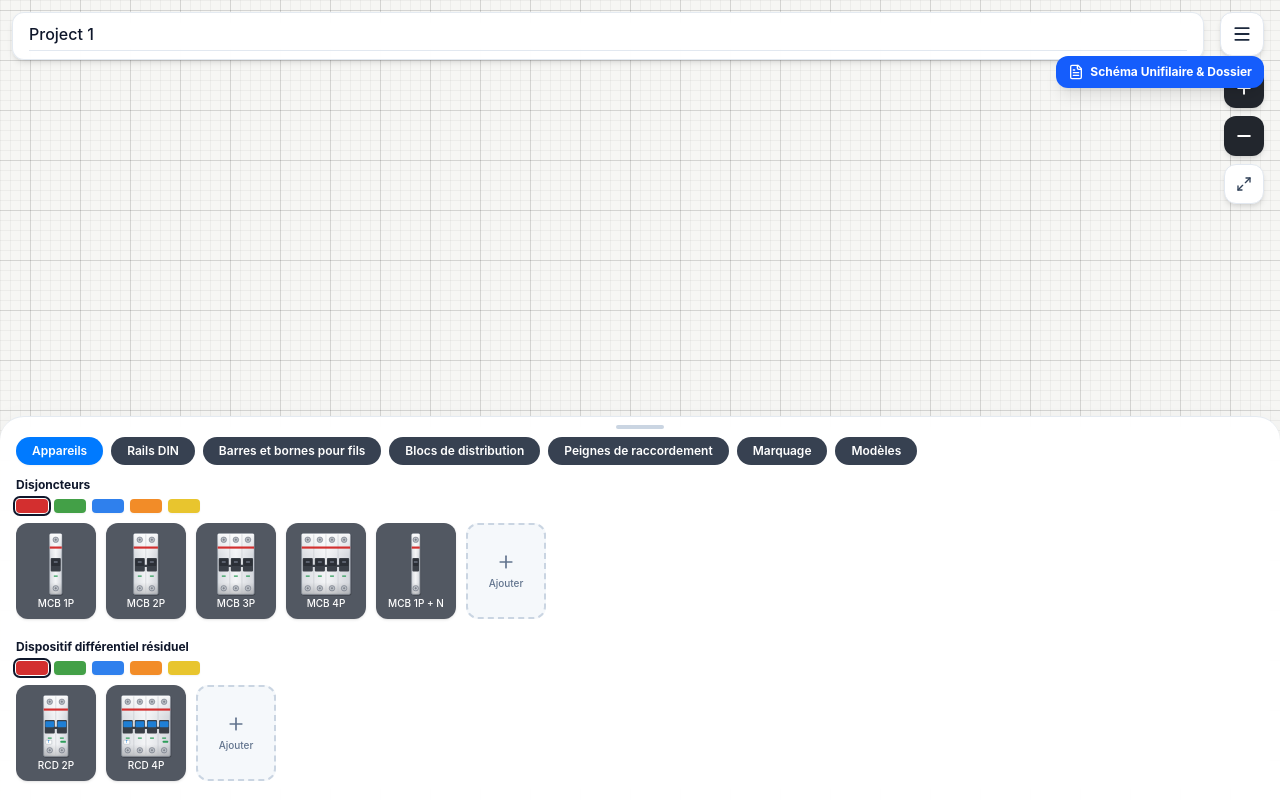
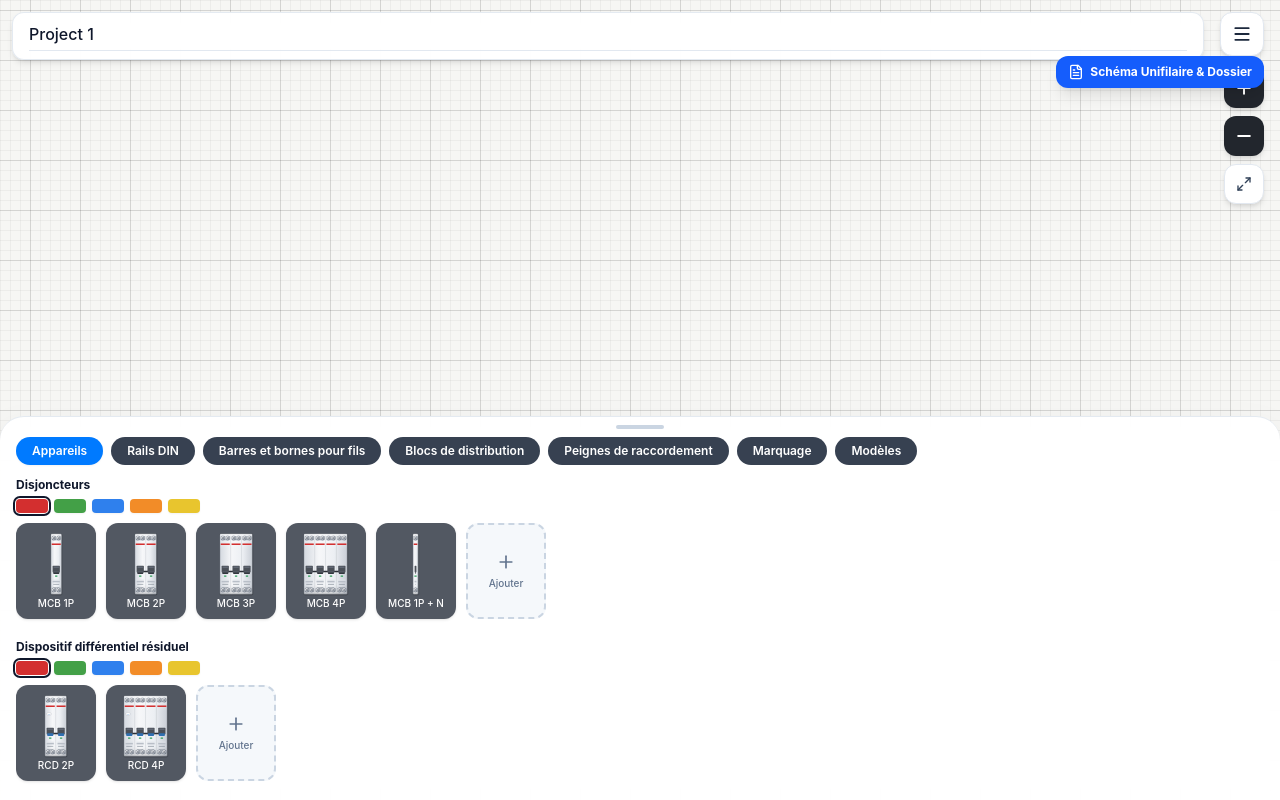
Before and after one commit to ARIEL-MD/TableauPro-app, a React (Vite) app: page / in a window 1280 px wide. Built offline with nearby package versions, Linux system fonts and the light colour scheme.

Commit message:
Disjoncteurs et différentiels : nouveau dessin (vis en croix, bande, manettes communes, plaquette)

```diff
--- a/src/components/DeviceThumbSvg.tsx
+++ b/src/components/DeviceThumbSvg.tsx
@@ -38,98 +38,123 @@ interface ModularDeviceProps {
  * Light grey body, coloured band, screw terminals top/bottom, black toggle.
  */
 const ModularDevice: React.FC<ModularDeviceProps> = ({ kind, modules, slim, stripe, className, label }) => {
-  const H = 90;
-  const mw = 18;
-  // "1P+N" is a half-width (1 module) device in the real world: draw it narrower.
-  const W = slim ? 12 : modules * mw;
-  const pad = 2.5;
-  const screws = slim ? 1 : modules;
-  const sw = slim ? W : mw;
+  // Dessin en unités : 1 module = 36, hauteur 200 (proportions d'un appareil réel)
+  const MW = 36;
+  const H = 200;
+  const PAD = 6;
+  const W = slim ? 18 : modules * MW;
+  const cols = slim ? 1 : modules;
   const isRes = kind === 'rccb' || kind === 'rcbo';
-  const handleColor = kind === 'sd' ? '#c62828' : isRes ? '#1e7fd6' : '#2b2f36';
+  const id = `md-${kind}-${cols}-${slim ? 's' : 'n'}`;
+  const cx = (i: number) => PAD + i * (slim ? 18 : MW) + (slim ? 9 : MW / 2);
+  const sw = slim ? 18 : MW;
 
-  const screw = (cx: number, cy: number) => (
-    <g key={`${cx}-${cy}`}>
-      <circle cx={cx} cy={cy} r={4.2} fill="#9aa0a8" stroke="#6b7280" strokeWidth={0.6} />
-      <circle cx={cx} cy={cy} r={3} fill="#c9cdd3" />
-      <line x1={cx - 2} y1={cy} x2={cx + 2} y2={cy} stroke="#5b616b" strokeWidth={0.9} />
-      <line x1={cx} y1={cy - 2} x2={cx} y2={cy + 2} stroke="#5b616b" strokeWidth={0.9} />
+  const screw = (x: number, y: number) => (
+    <g>
+      <circle cx={x} cy={y} r={7.5} fill="url(#md-screw)" stroke="#6b7280" strokeWidth={0.8} />
+      <path d={`M${x - 4} ${y - 4} L${x + 4} ${y + 4} M${x + 4} ${y - 4} L${x - 4} ${y + 4}`} stroke="#3f4650" strokeWidth={1.6} strokeLinecap="round" />
     </g>
   );
 
+  const labelW = label ? label.length * 5.2 + 8 : 0;
+  const labelH = 11;
+
   return (
-    <svg viewBox={`0 0 ${W + pad * 2} ${H + pad * 2}`} className={className} fill="none" preserveAspectRatio="xMidYMid meet">
+    <svg
+      viewBox={`0 0 ${W + PAD * 2} ${H + PAD * 2}`}
+      className={className}
+      fill="none"
+      preserveAspectRatio="xMidYMid meet"
+    >
       <defs>
-        <linearGradient id={`body-${kind}-${modules}-${slim ? 's' : 'n'}`} x1="0" y1="0" x2="1" y2="0">
-          <stop offset="0" stopColor="#d9dce1" />
-          <stop offset="0.5" stopColor="#f4f5f7" />
-          <stop offset="1" stopColor="#d3d6dc" />
+        <linearGradient id="md-body" x1="0" y1="0" x2="1" y2="0">
+          <stop offset="0" stopColor="#d4d9e0" />
+          <stop offset="0.35" stopColor="#f6f7f9" />
+          <stop offset="0.7" stopColor="#eceff3" />
+          <stop offset="1" stopColor="#c9ced6" />
         </linearGradient>
         <linearGradient id="md-gloss" x1="0" y1="0" x2="0" y2="1">
-          <stop offset="0" stopColor="#ffffff" stopOpacity="0.75" />
-          <stop offset="0.35" stopColor="#ffffff" stopOpacity="0" />
-          <stop offset="0.8" stopColor="#000000" stopOpacity="0" />
-          <stop offset="1" stopColor="#000000" stopOpacity="0.18" />
+          <stop offset="0" stopColor="#ffffff" stopOpacity="0.55" />
+          <stop offset="0.25" stopColor="#ffffff" stopOpacity="0" />
+          <stop offset="0.85" stopColor="#000000" stopOpacity="0" />
+          <stop offset="1" stopColor="#000000" stopOpacity="0.12" />
         </linearGradient>
-        <filter id="md-drop" x="-20%" y="-10%" width="150%" height="130%">
-          <feDropShadow dx="0.8" dy="1.4" stdDeviation="1" floodColor="#000000" floodOpacity="0.35" />
+        <radialGradient id="md-screw" cx="0.35" cy="0.35" r="0.7">
+          <stop offset="0" stopColor="#ffffff" />
+          <stop offset="0.6" stopColor="#b7bdc6" />
+          <stop offset="1" stopColor="#7d8592" />
+        </radialGradient>
+        <linearGradient id="md-handle" x1="0" y1="0" x2="0" y2="1">
+          <stop offset="0" stopColor="#5b616b" />
+          <stop offset="1" stopColor="#2a2e35" />
+        </linearGradient>
+        <filter id="md-shadow" x="-10%" y="-5%" width="130%" height="120%">
+          <feDropShadow dx="1" dy="2" stdDeviation="1.6" floodOpacity="0.35" />
         </filter>
       </defs>
-      {/* Body (ombre portée + reflet du boîtier) */}
-      <rect x={pad} y={pad} width={W} height={H} rx={2} fill={`url(#body-${kind}-${modules}-${slim ? 's' : 'n'})`} stroke="#9ca3af" strokeWidth={0.8} filter="url(#md-drop)" />
-      <rect x={pad} y={pad} width={W} height={H} rx={2} fill="url(#md-gloss)" />
-      <rect x={pad + 0.6} y={pad + 0.6} width={W - 1.2} height={1} rx={0.5} fill="#ffffff" opacity={0.7} />
-      {/* Module separations */}
-      {Array.from({ length: Math.max(0, modules - 1) }).map((_, i) =>
-        slim ? null : (
-          <line key={i} x1={pad + (i + 1) * mw} y1={pad + 1} x2={pad + (i + 1) * mw} y2={pad + H - 1} stroke="#b8bcc4" strokeWidth={0.7} />
-        )
-      )}
 
-      {/* Top & bottom terminal screws */}
-      {Array.from({ length: screws }).map((_, i) => screw(pad + i * sw + sw / 2, pad + 9))}
-      {Array.from({ length: screws }).map((_, i) => screw(pad + i * sw + sw / 2, pad + H - 9))}
+      {/* Boîtier */}
+      <rect x={PAD} y={PAD} width={W} height={H} rx={3} fill="url(#md-body)" stroke="#2b3038" strokeWidth={1.2} filter="url(#md-shadow)" />
+      <rect x={PAD + 1} y={PAD + 1} width={W - 2} height={H - 2} rx={2.5} fill="url(#md-gloss)" />
 
-      {/* Coloured band */}
-      <rect x={pad} y={pad + 19} width={W} height={3.2} fill={stripe} />
+      {/* Séparations entre pôles */}
+      {Array.from({ length: cols - 1 }).map((_, i) => (
+        <line key={`sep-${i}`} x1={PAD + (i + 1) * sw} y1={PAD + 6} x2={PAD + (i + 1) * sw} y2={PAD + H - 6} stroke="#aeb4bd" strokeWidth={1} />
+      ))}
 
-      {/* Barre commune reliant les manettes des pôles multiples (2P, 3P, 4P) */}
-      {!slim && screws > 1 && (
-        <rect x={pad + sw / 2 - 2} y={pad + 46} width={(screws - 1) * sw + 4} height={3.5} rx={1} fill="#3a3f47" />
-      )}
-
-      {/* Plaquette de calibre (noire, comme sur les appareils réels) */}
-      {label && (
-        <g>
-          <rect x={pad + W / 2 - (label.length * 2.9 + 3) / 2} y={pad + 24} width={label.length * 2.9 + 3} height={8} rx={1} fill="#1f2937" />
-          <text x={pad + W / 2} y={pad + 30} fontSize={5.6} fontWeight="bold" textAnchor="middle" fill="#ffffff" fontFamily="Arial, sans-serif">{label}</text>
-        </g>
-      )}
-
-      {/* Toggle zone */}
-      {Array.from({ length: screws }).map((_, i) => {
-        const x0 = pad + i * sw;
-        const cx = x0 + sw / 2;
-        const hw = slim ? 8 : 13;
+      {/* Par pôle : vis haute, bande, vis basse, repères de bornes */}
+      {Array.from({ length: cols }).map((_, i) => {
+        const x = cx(i);
         return (
-          <g key={`t-${i}`}>
-            <rect x={cx - hw / 2 - 1} y={pad + 36} width={hw + 2} height={20} rx={1.5} fill="#3a3f47" />
-            <rect x={cx - hw / 2} y={pad + 38} width={hw} height={isRes ? 9 : 10} rx={1.2} fill={handleColor} />
-            {kind === 'sd' && <circle cx={cx} cy={pad + 43} r={1.6} fill="#fff" />}
-            {/* On/off marker */}
-            {!isRes && kind !== 'sd' && <rect x={cx - 3} y={pad + 41} width={6} height={2} rx={0.6} fill="#6b7280" />}
-            {/* Green status window */}
-            {!slim && <rect x={cx - 3} y={pad + 62} width={6} height={1.8} rx={0.6} fill="#2e9e5b" />}
+          <g key={`pole-${i}`}>
+            <rect x={PAD + i * sw + 4} y={PAD + 16} width={sw - 8} height={6} rx={1} fill="#c9ced6" />
+            {screw(x - (slim ? 0 : 8), PAD + 14)}
+            {!slim && screw(x + 8, PAD + 14)}
+            <rect x={PAD + i * sw + 3} y={PAD + 32} width={sw - 6} height={5} fill={stripe} />
+            <rect x={PAD + i * sw + 6} y={PAD + H - 48} width={sw - 12} height={3} fill="#dfe3e8" />
+            <rect x={PAD + i * sw + 6} y={PAD + H - 44} width={sw - 12} height={5} fill="#b9bfc8" />
+            <rect x={PAD + i * sw + 8} y={PAD + H - 34} width={sw - 16} height={2} fill="#7c8590" />
+            <rect x={PAD + i * sw + 8} y={PAD + H - 22} width={sw - 16} height={2} fill="#7c8590" />
+            {screw(x - (slim ? 0 : 8), PAD + H - 14)}
+            {!slim && screw(x + 8, PAD + H - 14)}
           </g>
         );
       })}
 
-      {/* Test button for RCD types */}
+      {/* Barre commune reliant les manettes des pôles multiples */}
+      {cols > 1 && (
+        <rect x={PAD + 8} y={PAD + H / 2 + 22} width={W - 16} height={5} rx={2} fill="#2a2e35" />
+      )}
+
+      {/* Manettes et voyant vert par pôle */}
+      {Array.from({ length: cols }).map((_, i) => {
+        const hx = PAD + i * sw + 6;
+        const hw = sw - 12;
+        return (
+          <g key={`handle-${i}`}>
+            <rect x={hx} y={PAD + H / 2 + 6} width={hw} height={22} rx={2} fill="#4b5058" />
+            <rect x={hx + 3} y={PAD + H / 2 + 8} width={hw - 6} height={5} rx={1} fill="#6b7280" opacity={0.7} />
+            <rect x={hx + 2} y={PAD + H / 2 + 24} width={hw - 4} height={9} rx={2} fill={isRes ? "#2f6fb0" : kind === "sd" ? "#c0392b" : "url(#md-handle)"} />
+            <rect x={PAD + i * sw + (slim ? 5 : 14)} y={PAD + H / 2 + 38} width={sw - (slim ? 10 : 28)} height={4} rx={1} fill="#2e9e5b" />
+          </g>
+        );
+      })}
+
+      {/* Plaquette de calibre (noire) */}
+      {label && (
+        <g>
+          <rect x={PAD + W / 2 - labelW / 2} y={PAD + H / 2 - 36} width={labelW} height={labelH} rx={1.5} fill="#111827" />
+          <text x={PAD + W / 2} y={PAD + H / 2 - 27.8} fontSize={8.5} fontWeight="bold" textAnchor="middle" fill="#ffffff" fontFamily="Arial, sans-serif">
+            {label}
+          </text>
+        </g>
+      )}
+
+      {/* Bouton test pour les différentiels */}
       {isRes && (
         <g>
-          <rect x={pad + 3} y={pad + 66} width={9} height={6} rx={1} fill="#fff" stroke="#8b929c" strokeWidth={0.5} />
-          <text x={pad + 7.5} y={pad + 70.7} fontSize={4.6} fontWeight="bold" textAnchor="middle" fill="#1e7fd6" fontFamily="Arial, sans-serif">T</text>
-          <rect x={pad + W - 11} y={pad + 67} width={8} height={3} rx={0.8} fill="#2e9e5b" />
+          <ellipse cx={PAD + 14} cy={PAD + 60} rx={8} ry={4.5} fill="#ffffff" stroke="#8b929c" strokeWidth={0.8} />
+          <text x={PAD + 14} y={PAD + 62.6} fontSize={5.5} fontWeight="bold" textAnchor="middle" fill="#1e7fd6" fontFamily="Arial, sans-serif">T</text>
         </g>
       )}
     </svg>
```
